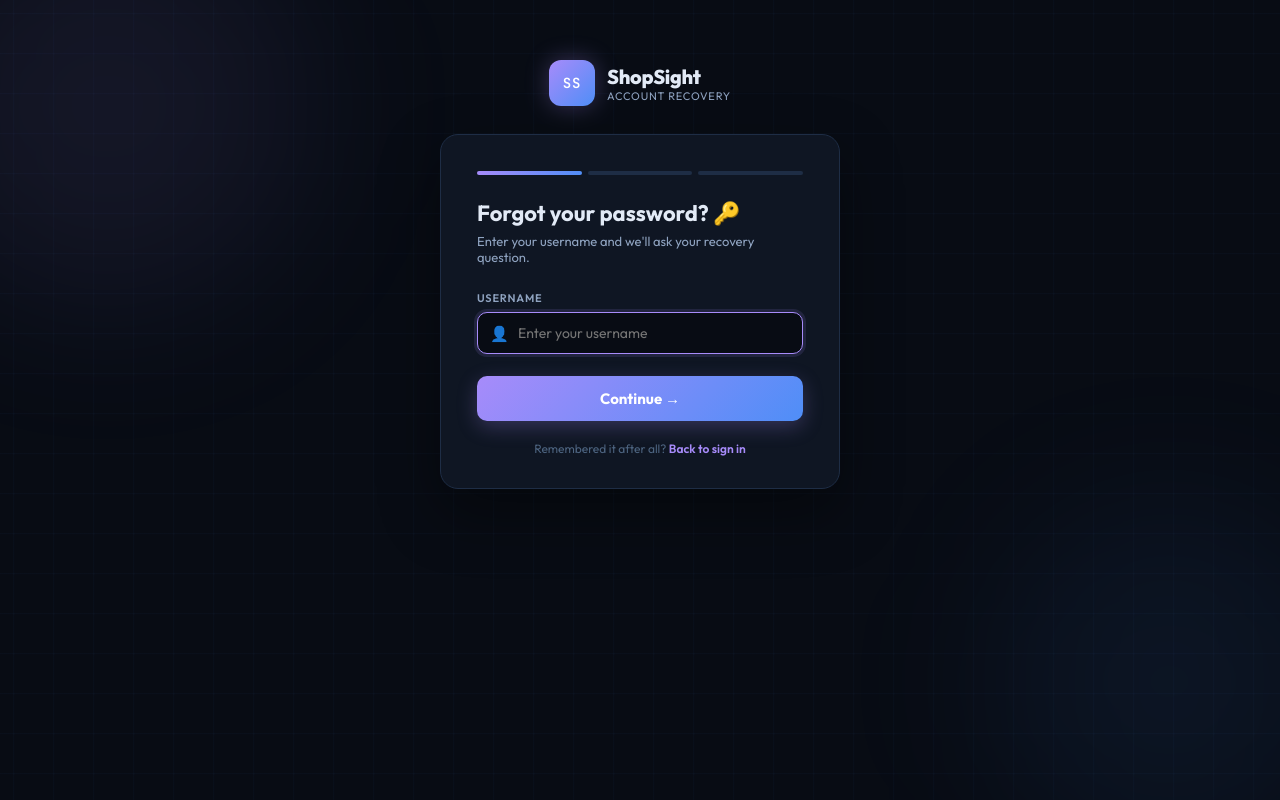
After one commit to shubhamRAJ0808/ShopSight, a Flask app: page /forgot-password in a window 1280 px wide. The commit adds this page. Run offline with Flask 3, Linux system fonts and the light colour scheme.

Commit message:
Add security question password recovery

```diff
--- a/app.py
+++ b/app.py
@@ -62,6 +62,29 @@ def superadmin_only(view):
 PASSWORD_RULE = re.compile(r'^(?=.*[a-z])(?=.*[A-Z])(?=.*\d)(?=.*[^A-Za-z0-9]).{8,}$')
 PASSWORD_HELP = 'Password needs 8+ characters, one uppercase, one lowercase, one number, and one special character.'
 
+# ── Account recovery — security question, no email/SMS provider wired up ─────
+# A fixed list (rather than a free-text question) keeps answers a bit more
+# predictable to hash/compare and avoids someone typing something unusable
+# as their own "question". The answer is hashed with the same pbkdf2:sha256
+# scheme as the password — ShopSight never stores it in plaintext, which
+# also means it can never be shown back to anyone, including a superadmin.
+SECURITY_QUESTIONS = [
+    "What was your first pet's name?",
+    "What is your mother's maiden name?",
+    "What city were you born in?",
+    "What was the name of your first school?",
+    "What is your favorite book?",
+]
+
+def normalize_or_none(value):
+    """Blank/whitespace-only form input becomes NULL rather than ''."""
+    v = (value or '').strip()
+    return v or None
+
+def normalize_answer(answer):
+    """Case/whitespace-insensitive so 'Fluffy' and 'fluffy ' both match."""
+    return (answer or '').strip().lower()
+
 # ── Decimal / Date JSON fix ───────────────────────────────────────────────────
 class SafeEncoder(json.JSONEncoder):
     def default(self, obj):
@@ -73,6 +96,7 @@ def jdump(obj): return json.dumps(obj, cls=SafeEncoder)
 def slugify(name):
     s = re.sub(r'[^a-z0-9]+', '-', name.strip().lower()).strip('-')
     return s or 'shop'
+
 
 # ══════════════════════════════════════════════════════════════════════════════
 #  ML ENGINE  (unchanged logic — linear regression + moving-average forecast)
@@ -139,16 +163,24 @@ def run_ml_forecast(monthly_labels, monthly_values, n_ahead=6):
 @app.route('/register', methods=['GET', 'POST'])
 def register():
     error = None
+    form_values = {}
     if request.method == 'POST':
         shop_name = request.form.get('shop_name', '').strip()
         full_name = request.form.get('full_name', '').strip()
         email     = request.form.get('email', '').strip()
+        phone     = normalize_or_none(request.form.get('phone', ''))
         username  = request.form.get('username', '').strip()
         password  = request.form.get('password', '')
         confirm   = request.form.get('confirm_password', '')
+        security_question = request.form.get('security_question', '')
+        security_answer   = request.form.get('security_answer', '').strip()
+        form_values = {'shop_name': shop_name, 'full_name': full_name, 'email': email,
+                        'phone': phone or '', 'username': username, 'security_question': security_question}
 
         if not shop_name or not username or not password or not full_name or not email:
             error = 'All fields are required.'
+        elif security_question not in SECURITY_QUESTIONS or not security_answer:
+            error = 'Please choose a recovery question and provide an answer — this is how you\'ll get back in if you forget your password.'
         elif not PASSWORD_RULE.match(password):
             error = PASSWORD_HELP
         elif password != confirm:
@@ -160,6 +192,15 @@ def register():
             if cur.fetchone():
                 error = 'That username is already taken. Please choose another.'
             else:
+                cur.execute("SELECT id FROM users WHERE LOWER(email)=LOWER(%s)", (email,))
+                if cur.fetchone():
+                    error = 'An account already exists with that email address.'
+                elif phone:
+                    cur.execute("SELECT id FROM users WHERE phone=%s", (phone,))
+                    if cur.fetchone():
+                        error = 'An account already exists with that phone number.'
+
+            if not error:
                 slug = slugify(shop_name)
                 # ensure slug uniqueness
                 cur.execute("SELECT id FROM shops WHERE slug=%s", (slug,))
@@ -169,9 +210,11 @@ def register():
                 cur.execute("INSERT INTO shops (name, slug) VALUES (%s,%s)", (shop_name, slug))
                 shop_id = cur.lastrowid
                 cur.execute(
-                    """INSERT INTO users (shop_id, username, password_hash, role, full_name, email)
-                       VALUES (%s,%s,%s,%s,%s,%s)""",
-                    (shop_id, username, generate_password_hash(password), 'owner', full_name, email))
+                    """INSERT INTO users (shop_id, username, password_hash, role, full_name, email, phone,
+                                           security_question, security_answer_hash)
+                       VALUES (%s,%s,%s,%s,%s,%s,%s,%s,%s)""",
+                    (shop_id, username, generate_password_hash(password), 'owner', full_name, email, phone,
+                     security_question, generate_password_hash(normalize_answer(security_answer))))
                 db.commit()
                 user_id = cur.lastrowid
                 db.close()
@@ -183,7 +226,8 @@ def register():
                 session['role']      = 'owner'
                 return redirect('/')
             db.close()
-    return render_template('register.html', error=error)
+    return render_template('register.html', error=error, security_questions=SECURITY_QUESTIONS,
+                            form_values=form_values)
 
 MAX_FAILED_ATTEMPTS = 5
 LOCKOUT_MINUTES     = 15
@@ -234,6 +278,91 @@ def login():
         db.close()
     return render_template('login.html', error=error)
 
+# ══════════════════════════════════════════════════════════════════════════════
+#  FORGOT PASSWORD — security-question recovery (no email/SMS provider wired up).
+#  A short server-side, session-scoped 3-step flow: confirm identity by
+#  username → answer the security question on file → set a new password.
+#  Session keys are cleared the moment the flow ends, succeeds, or hits the
+#  attempt limit, so a stale half-finished flow can't be resumed later.
+# ══════════════════════════════════════════════════════════════════════════════
+FP_MAX_ATTEMPTS = 5
+
+def _fp_clear():
+    for k in ('fp_user_id', 'fp_attempts'):
+        session.pop(k, None)
+
+@app.route('/forgot-password')
+def forgot_password():
+    _fp_clear()
+    return render_template('forgot_password.html', step='username')
+
+@app.route('/forgot-password/find', methods=['POST'])
+def forgot_password_find():
+    username = request.form.get('username', '').strip()
+    db = get_db(); cur = db.cursor(dictionary=True)
+    cur.execute("SELECT id, security_question FROM users WHERE username=%s", (username,))
+    user = cur.fetchone()
+    db.close()
+
+    if not user or not user['security_question']:
+        return render_template('forgot_password.html', step='username',
+            error="We couldn't find a recovery question set up for that username. "
+                  "Contact your platform admin to have your password reset instead.")
+
+    session['fp_user_id']  = user['id']
+    session['fp_attempts'] = 0
+    return render_template('forgot_password.html', step='question', question=user['security_question'])
+
+@app.route('/forgot-password/verify', methods=['POST'])
+def forgot_password_verify():
+    uid = session.get('fp_user_id')
+    if not uid:
+        return redirect('/forgot-password')
+
+    db = get_db(); cur = db.cursor(dictionary=True)
+    cur.execute("SELECT security_question, security_answer_hash FROM users WHERE id=%s", (uid,))
+    user = cur.fetchone()
+    db.close()
+    if not user:
+        _fp_clear()
+        return redirect('/forgot-password')
+
+    answer = normalize_answer(request.form.get('answer', ''))
+    if check_password_hash(user['security_answer_hash'], answer):
+        session['fp_verified'] = True
+        return render_template('forgot_password.html', step='reset')
+
+    session['fp_attempts'] = session.get('fp_attempts', 0) + 1
+    if session['fp_attempts'] >= FP_MAX_ATTEMPTS:
+        _fp_clear()
+        return render_template('forgot_password.html', step='username',
+            error='Too many incorrect answers. Please start over.')
+    return render_template('forgot_password.html', step='question',
+        question=user['security_question'], error="That answer doesn't match our records. Try again.")
+
+@app.route('/forgot-password/reset', methods=['POST'])
+def forgot_password_reset():
+    uid = session.get('fp_user_id')
+    if not uid or not session.get('fp_verified'):
+        return redirect('/forgot-password')
+
+    password = request.form.get('password', '')
+    confirm  = request.form.get('confirm_password', '')
+    if not PASSWORD_RULE.match(password):
+        return render_template('forgot_password.html', step='reset', error=PASSWORD_HELP)
+    if password != confirm:
+        return render_template('forgot_password.html', step='reset', error='Passwords do not match.')
+
+    db = get_db(); cur = db.cursor()
+    cur.execute("UPDATE users SET password_hash=%s, failed_attempts=0, locked_until=NULL WHERE id=%s",
+                (generate_password_hash(password), uid))
+    db.commit(); db.close()
+
+    session.pop('fp_verified', None)
+    _fp_clear()
+    flash('Password changed successfully. Please log in with your new password.', 'success')
+    return redirect('/login')
+
 @app.route('/logout')
 def logout():
     session.clear()
@@ -245,14 +374,78 @@ def update_profile():
     full_name  = request.form.get('full_name', '').strip()
     email      = request.form.get('email', '').strip()
     department = request.form.get('department', '').strip()
-    phone      = request.form.get('phone', '').strip()
+    phone      = normalize_or_none(request.form.get('phone', ''))
     location   = request.form.get('location', '').strip()
+    uid = session['user_id']
 
-    db = get_db(); c = db.cursor()
-    c.execute("""UPDATE users SET full_name=%s, email=%s, department=%s, phone=%s, location=%s
+    db = get_db(); c = db.cursor(dictionary=True)
+    if email:
+        c.execute("SELECT id FROM users WHERE LOWER(email)=LOWER(%s) AND id!=%s", (email, uid))
+        if c.fetchone():
+            db.close()
+            flash('Another account already uses that email address.', 'error')
+            return redirect('/')
+    if phone:
+        c.execute("SELECT id FROM users WHERE phone=%s AND id!=%s", (phone, uid))
+        if c.fetchone():
+            db.close()
+            flash('Another account already uses that phone number.', 'error')
+            return redirect('/')
+
+    c2 = db.cursor()
+    c2.execute("""UPDATE users SET full_name=%s, email=%s, department=%s, phone=%s, location=%s
                  WHERE id=%s""",
-              (full_name, email, department, phone, location, session['user_id']))
+              (full_name, email, department, phone, location, uid))
     db.commit(); db.close()
+    flash('Profile updated.', 'success')
+    return redirect('/')
+
+@app.route('/profile/change-password', methods=['POST'])
+def change_password():
+    if not logged_in(): return redirect('/login')
+    old_password = request.form.get('old_password', '')
+    new_password = request.form.get('new_password', '')
+    confirm      = request.form.get('confirm_new_password', '')
+
+    db = get_db(); cur = db.cursor(dictionary=True)
+    cur.execute("SELECT password_hash FROM users WHERE id=%s", (session['user_id'],))
+    user = cur.fetchone()
+
+    if not user or not check_password_hash(user['password_hash'], old_password):
+        db.close()
+        flash('Current password is incorrect.', 'error')
+        return redirect('/')
+    if not PASSWORD_RULE.match(new_password):
+        db.close()
+        flash(PASSWORD_HELP, 'error')
+        return redirect('/')
+    if new_password != confirm:
+        db.close()
+        flash('New passwords do not match.', 'error')
+        return redirect('/')
+
+    c2 = db.cursor()
+    c2.execute("UPDATE users SET password_hash=%s, failed_attempts=0, locked_until=NULL WHERE id=%s",
+               (generate_password_hash(new_password), session['user_id']))
+    db.commit(); db.close()
+    flash('Password updated.', 'success')
+    return redirect('/')
+
+@app.route('/profile/security-question', methods=['POST'])
+def update_security_question():
+    if not logged_in(): return redirect('/login')
+    question = request.form.get('security_question', '')
+    answer   = request.form.get('security_answer', '').strip()
+
+    if question not in SECURITY_QUESTIONS or not answer:
+        flash('Choose a question and provide an answer to update your recovery details.', 'error')
+        return redirect('/')
+
+    db = get_db(); cur = db.cursor()
+    cur.execute("UPDATE users SET security_question=%s, security_answer_hash=%s WHERE id=%s",
+                (question, generate_password_hash(normalize_answer(answer)), session['user_id']))
+    db.commit(); db.close()
+    flash('Recovery question updated.', 'success')
     return redirect('/')
 
 # ══════════════════════════════════════════════════════════════════════════════
@@ -269,7 +462,7 @@ def home():
     # Real per-user profile fields (previously — and incorrectly — stored in
     # browser localStorage under one shared key, so every login on the same
     # browser showed the same profile). Now scoped to this user's own row.
-    cursor.execute("""SELECT full_name, email, department, phone, location
+    cursor.execute("""SELECT full_name, email, department, phone, location, security_question
                        FROM users WHERE id=%s""", (session['user_id'],))
     profile = cursor.fetchone() or {}
     today        = datetime.today().date()
@@ -385,6 +578,7 @@ def home():
     return render_template("index.html",
         username=session['username'], shop_name=session['shop_name'], role=session['role'],
         profile=profile,
+        security_questions=SECURITY_QUESTIONS,
         sales=sales,
         all_products=all_products, all_months=all_months,
         f_product=f_product, f_date_from=f_date_from,
--- /dev/null
+++ b/templates/forgot_password.html
@@ -0,0 +1,223 @@
+<!DOCTYPE html>
+<html lang="en">
+<head>
+  <meta charset="UTF-8"/>
+  <meta name="viewport" content="width=device-width,initial-scale=1.0"/>
+  <title>Forgot Password — ShopSight</title>
+  <link rel="preconnect" href="https://fonts.googleapis.com">
+  <link href="https://fonts.googleapis.com/css2?family=Outfit:wght@300;400;500;600;700;800&family=JetBrains+Mono:wght@400;600&display=swap" rel="stylesheet">
+  <style>
+    :root {
+      --bg:      #080c14;
+      --surface: #0f1623;
+      --surface2:#151d2e;
+      --border:  #1e2d45;
+      --blue:    #4f8ef7;
+      --green:   #22d3a0;
+      --purple:  #a78bfa;
+      --text:    #e2eaf6;
+      --text2:   #8fa3c0;
+      --text3:   #4d6480;
+      --red:     #f87171;
+      --mono:    'JetBrains Mono', monospace;
+      --body:    'Outfit', sans-serif;
+    }
+    *, *::before, *::after { box-sizing:border-box; margin:0; padding:0; }
+    html, body { height: auto; }
+    body {
+      font-family: var(--body);
+      background: var(--bg);
+      color: var(--text);
+      min-height: 100vh;
+      display: flex;
+      align-items: flex-start;
+      justify-content: center;
+      position: relative;
+      overflow-x: hidden;
+      overflow-y: auto;
+      padding: 40px 0;
+    }
+    body::before {
+      content:'';
+      position:fixed; inset:0;
+      background-image:
+        linear-gradient(rgba(79,142,247,.04) 1px, transparent 1px),
+        linear-gradient(90deg, rgba(79,142,247,.04) 1px, transparent 1px);
+      background-size: 40px 40px;
+      animation: gridMove 20s linear infinite;
+    }
+    @keyframes gridMove { to { background-position: 40px 40px; } }
+    .orb { position:fixed; border-radius:50%; filter:blur(80px); pointer-events:none; }
+    .orb-1 { width:400px;height:400px; background:rgba(167,139,250,.08); top:-100px; left:-100px; animation:float1 8s ease-in-out infinite; }
+    .orb-2 { width:350px;height:350px; background:rgba(79,142,247,.07); bottom:-80px; right:-80px; animation:float2 10s ease-in-out infinite; }
+    @keyframes float1 { 0%,100%{transform:translate(0,0)} 50%{transform:translate(30px,20px)} }
+    @keyframes float2 { 0%,100%{transform:translate(0,0)} 50%{transform:translate(-20px,-30px)} }
+
+    .login-wrap { position:relative; z-index:10; width:100%; max-width:440px; padding:20px; }
+
+    .login-logo { display:flex; align-items:center; gap:12px; justify-content:center; margin-bottom:28px; }
+    .logo-mark {
+      width:46px; height:46px; border-radius:12px;
+      background: linear-gradient(135deg, #a78bfa, #4f8ef7);
+      display:flex; align-items:center; justify-content:center;
+      font-family:var(--mono); font-weight:700; font-size:14px; color:#fff;
+      letter-spacing:1px; box-shadow: 0 0 24px rgba(167,139,250,.3);
+    }
+    .logo-text { text-align:left; }
+    .logo-title { display:block; font-size:20px; font-weight:800; letter-spacing:-.3px; }
+    .logo-sub   { display:block; font-size:11px; color:var(--text2); text-transform:uppercase; letter-spacing:.8px; }
+
+    .login-card {
+      background: var(--surface); border: 1px solid var(--border);
+      border-radius: 18px; padding: 36px 36px 32px;
+      box-shadow: 0 24px 60px rgba(0,0,0,.4);
+    }
+    .login-card h2 { font-size:22px; font-weight:700; margin-bottom:6px; }
+    .login-card p  { font-size:13px; color:var(--text2); margin-bottom:26px; }
+
+    .step-track { display:flex; align-items:center; gap:6px; margin-bottom:24px; }
+    .step-dot { flex:1; height:4px; border-radius:2px; background:var(--border); transition:background .3s; }
+    .step-dot.done { background: linear-gradient(135deg,#a78bfa,#4f8ef7); }
+
+    .form-group { display:flex; flex-direction:column; gap:7px; margin-bottom:16px; }
+    label { font-size:11px; text-transform:uppercase; letter-spacing:.8px; color:var(--text2); font-weight:600; }
+
+    .input-wrap { position:relative; }
+    .input-icon { position:absolute; left:13px; top:50%; transform:translateY(-50%); font-size:15px; color:var(--text3); pointer-events:none; }
+    input[type="text"], input[type="password"] {
+      width:100%; background:var(--bg); border:1px solid var(--border);
+      border-radius:10px; color:var(--text); font-family:var(--body);
+      font-size:14px; padding:11px 13px 11px 40px;
+      outline:none; transition:border-color .2s, box-shadow .2s;
+    }
+    input:focus { border-color:var(--purple); box-shadow:0 0 0 3px rgba(167,139,250,.12); }
+    .toggle-pw { position:absolute; right:13px; top:50%; transform:translateY(-50%); cursor:pointer; font-size:15px; color:var(--text3); user-select:none; }
+    .hint-text { font-size:11px; color:var(--text3); margin-top:5px; }
+
+    .question-box {
+      background: var(--surface2); border: 1px solid var(--border);
+      border-radius: 10px; padding: 14px 16px; margin-bottom: 18px;
+      font-size: 14px; color: var(--text); font-weight: 500;
+    }
+    .question-box .qlabel { display:block; font-size:10px; text-transform:uppercase; letter-spacing:.7px; color:var(--text3); font-weight:700; margin-bottom:6px; }
+
+    .btn-primary-fp {
+      width:100%; background:linear-gradient(135deg,#a78bfa,#4f8ef7);
+      color:#fff; border:none; border-radius:10px;
+      font-family:var(--body); font-size:15px; font-weight:700;
+      padding:13px; cursor:pointer; margin-top:6px;
+      transition:opacity .2s, transform .1s;
+      box-shadow:0 6px 20px rgba(167,139,250,.25);
+    }
+    .btn-primary-fp:hover  { opacity:.9; }
+    .btn-primary-fp:active { transform:scale(.98); }
+
+    .error-box {
+      background:rgba(248,113,113,.1); border:1px solid rgba(248,113,113,.3);
+      border-radius:10px; padding:12px 16px; margin-bottom:20px;
+      color:var(--red); font-size:13px; display:flex; align-items:center; gap:8px;
+      animation: shake .4s ease;
+    }
+    @keyframes shake { 0%,100%{transform:translateX(0)} 25%{transform:translateX(-6px)} 75%{transform:translateX(6px)} }
+
+    .login-footer { text-align:center; margin-top:20px; font-size:12px; color:var(--text3); }
+    .login-footer a { color:var(--purple); text-decoration:none; font-weight:600; }
+    .login-footer a:hover { text-decoration:underline; }
+  </style>
+</head>
+<body>
+  <div class="orb orb-1"></div>
+  <div class="orb orb-2"></div>
+
+  <div class="login-wrap">
+    <div class="login-logo">
+      <div class="logo-mark">SS</div>
+      <div class="logo-text">
+        <span class="logo-title">ShopSight</span>
+        <span class="logo-sub">Account Recovery</span>
+      </div>
+    </div>
+
+    <div class="login-card">
+      <div class="step-track">
+        <div class="step-dot {{ 'done' if step in ('username','question','reset') }}"></div>
+        <div class="step-dot {{ 'done' if step in ('question','reset') }}"></div>
+        <div class="step-dot {{ 'done' if step == 'reset' }}"></div>
+      </div>
+
+      {% if error %}
+      <div class="error-box">⚠ {{ error }}</div>
+      {% endif %}
+
+      {% if step == 'username' %}
+        <h2>Forgot your password? 🔑</h2>
+        <p>Enter your username and we'll ask your recovery question.</p>
+        <form method="POST" action="/forgot-password/find">
+          <div class="form-group">
+            <label>Username</label>
+            <div class="input-wrap">
+              <span class="input-icon">👤</span>
+              <input type="text" name="username" placeholder="Enter your username" required autofocus>
+            </div>
+          </div>
+          <button type="submit" class="btn-primary-fp">Continue →</button>
+        </form>
+
+      {% elif step == 'question' %}
+        <h2>Answer your security question</h2>
+        <p>This confirms it's really you before we let you set a new password.</p>
+        <div class="question-box">
+          <span class="qlabel">Your recovery question</span>
+          {{ question }}
+        </div>
+        <form method="POST" action="/forgot-password/verify">
+          <div class="form-group">
+            <label>Your Answer</label>
+            <div class="input-wrap">
+              <span class="input-icon">🔒</span>
+              <input type="text" name="answer" placeholder="Enter your answer" required autofocus>
+            </div>
+            <span class="hint-text">Not case-sensitive.</span>
+          </div>
+          <button type="submit" class="btn-primary-fp">Verify Answer →</button>
+        </form>
+
+      {% elif step == 'reset' %}
+        <h2>Set a new password ✓</h2>
+        <p>Answer confirmed — choose a new password for your account.</p>
+        <form method="POST" action="/forgot-password/reset">
+          <div class="form-group">
+            <label>New Password</label>
+            <div class="input-wrap">
+              <span class="input-icon">🔒</span>
+              <input type="password" name="password" id="pwField" placeholder="At least 8 characters" required
+                     minlength="8" pattern="(?=.*[a-z])(?=.*[A-Z])(?=.*\d)(?=.*[^A-Za-z0-9]).{8,}"
+                     title="8+ characters, with uppercase, lowercase, a number, and a special character">
+              <span class="toggle-pw" onclick="togglePw('pwField')">👁</span>
+            </div>
+            <span class="hint-text">8+ characters, with an uppercase letter, a lowercase letter, a number, and a special character.</span>
+          </div>
+          <div class="form-group">
+            <label>Confirm New Password</label>
+            <div class="input-wrap">
+              <span class="input-icon">🔒</span>
+              <input type="password" name="confirm_password" id="pwField2" placeholder="Re-enter password" required minlength="8">
+              <span class="toggle-pw" onclick="togglePw('pwField2')">👁</span>
+            </div>
+          </div>
+          <button type="submit" class="btn-primary-fp">Change Password →</button>
+        </form>
+      {% endif %}
+
+      <div class="login-footer">Remembered it after all? <a href="/login">Back to sign in</a></div>
+    </div>
+  </div>
+
+  <script>
+    function togglePw(id) {
+      const f = document.getElementById(id);
+      f.type = f.type === 'password' ? 'text' : 'password';
+    }
+  </script>
+</body>
+</html>
```
Also changed, not shown: migrate_admin_features.sql (+21 -2 lines), templates/index.html (+53 -0 lines), templates/login.html (+11 -0 lines), templates/register.html (+40 -3 lines).
